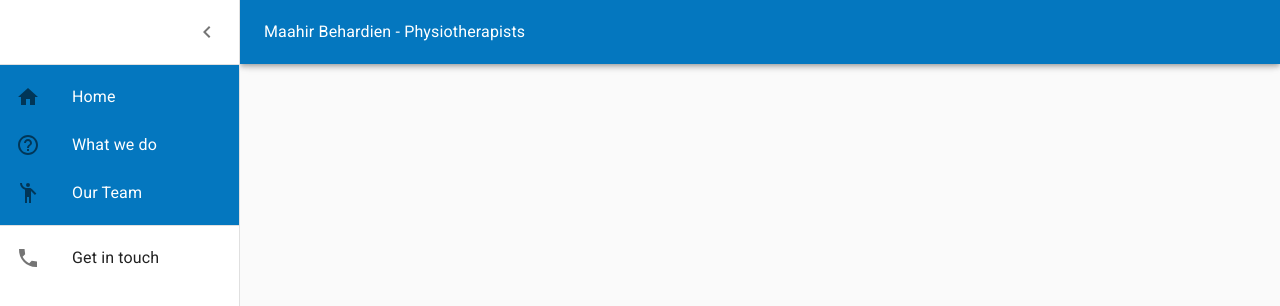
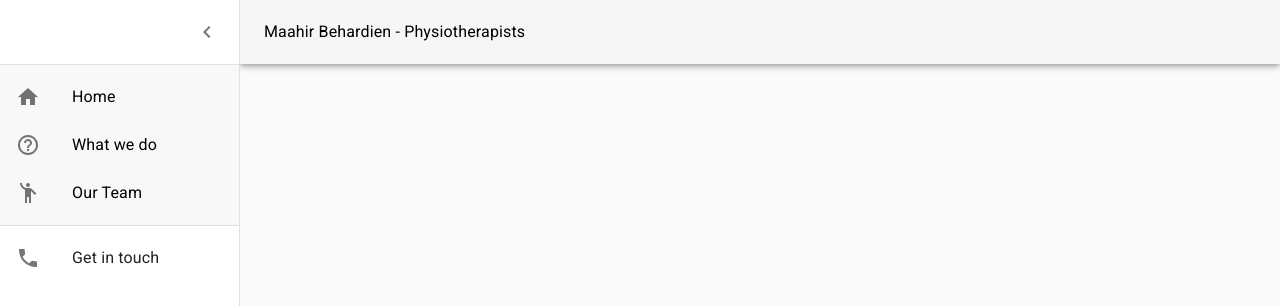
Before and after one commit to xjr007/maahirbehardien-physiotherapists, a React (Create React App) app: page / in a window 1280 px wide. Both pictures are taken after a click on the button "open drawer". Shown: the top 306 px of the page. Built offline with nearby package versions, Linux system fonts and the light colour scheme.

Commit message:
navbar styling ideal and can be revised (ask Joshua) | navbar links are not connected | background colour and font colour changed | indicator removed (prop: inherit)

```diff
--- a/package.json
+++ b/package.json
@@ -11,7 +11,7 @@
     "react": "^16.13.1",
     "react-dom": "^16.13.1",
     "react-responsive": "^8.1.0",
-    "react-scripts": "3.4.3"
+    "react-scripts": "^3.4.4"
   },
   "scripts": {
     "start": "react-scripts start",
--- a/src/index.css
+++ b/src/index.css
@@ -1,20 +1,25 @@
+#root {
+  background-color: rgba(245, 245, 245, 0.713);
+}
+
 .contact-tab {
   position: absolute !important;
   right: 0 !important;
 }
 
 .MuiTabs-flexContainer {
-	background-color: #0477bf;
-	color: white;
+  background-color: rgba(245, 245, 245, 0.713);
+  /* color: #0477bf; */
+  color: black;
 }
 
 .MuiToolbar-root {
-	background-color: #0477bf;
+  background-color: rgba(245, 245, 245, 0.713);
 }
 
 .list-1 {
-	background-color: #0477bf !important;
-	color: white;
+  background-color: rgba(245, 245, 245, 0.713);
+  color: black;
 }
 
 .makeStyles-drawerHeader-8 {
@@ -30,6 +35,7 @@
 }
 
 .logo {
+  text-decoration: none !important;
   position: absolute;
   left: 0;
   font-size: large;
@@ -37,6 +43,9 @@
   padding-left: 2rem;
   font-family: 'Roboto', sans-serif;
 }
+#logo {
+  color: black;
+}
 
 .MuiTabs-flexContainer {
   padding: 0.5rem;
--- a/src/layout/Navbar.js
+++ b/src/layout/Navbar.js
@@ -1,171 +1,25 @@
 import React from 'react';
-import clsx from 'clsx';
-import { makeStyles, useTheme } from '@material-ui/core/styles';
-import Drawer from '@material-ui/core/Drawer';
-import CssBaseline from '@material-ui/core/CssBaseline';
-import AppBar from '@material-ui/core/AppBar';
-import Toolbar from '@material-ui/core/Toolbar';
-import List from '@material-ui/core/List';
-import Typography from '@material-ui/core/Typography';
-import Divider from '@material-ui/core/Divider';
-import IconButton from '@material-ui/core/IconButton';
-import MenuIcon from '@material-ui/icons/Menu';
-import ChevronLeftIcon from '@material-ui/icons/ChevronLeft';
-import ChevronRightIcon from '@material-ui/icons/ChevronRight';
-import ListItem from '@material-ui/core/ListItem';
-import ListItemIcon from '@material-ui/core/ListItemIcon';
-import ListItemText from '@material-ui/core/ListItemText';
-
-import EmojiPeopleSharpIcon from '@material-ui/icons/EmojiPeopleSharp';
-import HelpOutlineSharpIcon from '@material-ui/icons/HelpOutlineSharp';
-import CallSharpIcon from '@material-ui/icons/CallSharp';
-import HomeSharpIcon from '@material-ui/icons/HomeSharp';
-
 import { useMediaQuery } from 'react-responsive';
 import NavbarLargeScreen from './NavbarLargeScreen';
+import NavbarTabMobScreen from './NavbarTabMobScreen';
 
-const drawerWidth = 240;
-
-const useStyles = makeStyles(theme => ({
-	root: {
-		display: 'flex',
-	},
-	appBar: {
-		transition: theme.transitions.create(['margin', 'width'], {
-			easing: theme.transitions.easing.sharp,
-			duration: theme.transitions.duration.leavingScreen,
-		}),
-	},
-	appBarShift: {
-		width: `calc(100% - ${drawerWidth}px)`,
-		marginLeft: drawerWidth,
-		transition: theme.transitions.create(['margin', 'width'], {
-			easing: theme.transitions.easing.easeOut,
-			duration: theme.transitions.duration.enteringScreen,
-		}),
-	},
-	menuButton: {
-		marginRight: theme.spacing(2),
-	},
-	hide: {
-		display: 'none',
-	},
-	drawer: {
-		width: drawerWidth,
-		flexShrink: 0,
-	},
-	drawerPaper: {
-		width: drawerWidth,
-	},
-	drawerHeader: {
-		display: 'flex',
-		alignItems: 'center',
-		padding: theme.spacing(0, 1),
-		// necessary for content to be below app bar
-		...theme.mixins.toolbar,
-		justifyContent: 'flex-end',
-	},
-	content: {
-		flexGrow: 1,
-		padding: theme.spacing(3),
-		transition: theme.transitions.create('margin', {
-			easing: theme.transitions.easing.sharp,
-			duration: theme.transitions.duration.leavingScreen,
-		}),
-		marginLeft: -drawerWidth,
-	},
-	contentShift: {
-		transition: theme.transitions.create('margin', {
-			easing: theme.transitions.easing.easeOut,
-			duration: theme.transitions.duration.enteringScreen,
-		}),
-		marginLeft: 0,
-	},
-}));
 
 export const Navbar = () => {
-	const classes = useStyles();
-	const theme = useTheme();
-	const [open, setOpen] = React.useState(false);
 
 	const isDesktopOrLaptop = useMediaQuery({
-		query: '(min-device-width: 1224px)',
+		query: '(min-device-width: 1080px)',
 	});
 
 	const isTabletOrMobileDevice = useMediaQuery({
-		query: '(max-device-width: 1224px)',
+		query: '(max-device-width: 1080px)',
 	});
 
-	const handleDrawerOpen = () => {
-		setOpen(true);
-	};
-
-	const handleDrawerClose = () => {
-		setOpen(false);
-	};
 
 	return (
 		<div>
 			{isDesktopOrLaptop && <NavbarLargeScreen />}
 
-			{isTabletOrMobileDevice && (
-				<div className={classes.root}>
-					<CssBaseline />
-					<AppBar
-						position='fixed'
-						className={clsx(classes.appBar, {
-							[classes.appBarShift]: open,
-						})}>
-						<Toolbar>
-							<IconButton
-								color='inherit'
-								aria-label='open drawer'
-								onClick={handleDrawerOpen}
-								edge='start'
-								className={clsx(classes.menuButton, open && classes.hide)}>
-								<MenuIcon />
-							</IconButton>
-							<Typography noWrap>Maahir Behardien - Physiotherapists</Typography>
-						</Toolbar>
-					</AppBar>
-					<Drawer
-						className={classes.drawer}
-						variant='persistent'
-						anchor='left'
-						open={open}
-						classes={{
-							paper: classes.drawerPaper,
-						}}>
-						<div className={classes.drawerHeader}>
-							<IconButton onClick={handleDrawerClose}>
-								{theme.direction === 'ltr' ? <ChevronLeftIcon /> : <ChevronRightIcon />}
-							</IconButton>
-						</div>
-						<Divider />
-						<List className='list-1'>
-							{['Home', 'What we do', 'Our Team'].map((text, index) => (
-								<ListItem button key={text} className='tab'>
-									<ListItemIcon>
-										{index === 0 && <HomeSharpIcon />}
-										{index === 1 && <HelpOutlineSharpIcon />}
-										{index === 2 && <EmojiPeopleSharpIcon />}
-									</ListItemIcon>
-									<ListItemText primary={text} />
-								</ListItem>
-							))}
-						</List>
-						<Divider />
-						<List className='list-2'>
-							{['Get in touch'].map((text, index) => (
-								<ListItem button key={text} className='tab'>
-									<ListItemIcon>{index === 0 && <CallSharpIcon />}</ListItemIcon>
-									<ListItemText primary={text} />
-								</ListItem>
-							))}
-						</List>
-					</Drawer>
-				</div>
-			)}
+			{isTabletOrMobileDevice &&  <NavbarTabMobScreen />}
 		</div>
 	);
 };
--- a/src/layout/NavbarLargeScreen.js
+++ b/src/layout/NavbarLargeScreen.js
@@ -12,13 +12,13 @@ const useStyles = makeStyles({
 	},
 });
 
-const theme = createMuiTheme({
-	palette: {
-		secondary: {
-			main: '#F2380F',
-		},
-	},
-});
+// const theme = createMuiTheme({
+// 	palette: {
+// 		secondary: {
+// 			main: '#F2380F',
+// 		},
+// 	},
+// });
 
 export const NavbarLargeScreen = () => {
 	const classes = useStyles();
@@ -29,17 +29,16 @@ export const NavbarLargeScreen = () => {
 	};
 
 	return (
-		<ThemeProvider theme={theme}>
+
 			<Paper className={classes.root}>
-				<Tabs value={value} onChange={handleChange} centered indicatorColor='secondary'>
+				<Tabs value={value} onChange={handleChange} centered indicatorColor='inherit'>
 					<span className='logo'>Maahir Behardien Physiotherapists</span>
 					<Tab label='Home' className='tab' />
+					<Tab label='What We Do' className='tab' />
 					<Tab label='Our Team' className='tab' />
-					<Tab label='What We Do' className='tab' />
-					<Tab label='Get in touch' className='contact-tab tab' />
+					<Tab label='Contact Us' className='contact-tab tab' />
 				</Tabs>
 			</Paper>
-		</ThemeProvider>
 	);
 };
 
--- /dev/null
+++ b/src/layout/NavbarTabMobScreen.js
@@ -0,0 +1,160 @@
+import React from 'react';
+
+import clsx from 'clsx';
+import { makeStyles, useTheme } from '@material-ui/core/styles';
+
+import Drawer from '@material-ui/core/Drawer';
+import CssBaseline from '@material-ui/core/CssBaseline';
+import AppBar from '@material-ui/core/AppBar';
+import Toolbar from '@material-ui/core/Toolbar';
+import List from '@material-ui/core/List';
+import Typography from '@material-ui/core/Typography';
+import Divider from '@material-ui/core/Divider';
+import IconButton from '@material-ui/core/IconButton';
+import MenuIcon from '@material-ui/icons/Menu';
+import ChevronLeftIcon from '@material-ui/icons/ChevronLeft';
+import ChevronRightIcon from '@material-ui/icons/ChevronRight';
+import ListItem from '@material-ui/core/ListItem';
+import ListItemIcon from '@material-ui/core/ListItemIcon';
+import ListItemText from '@material-ui/core/ListItemText';
+
+import EmojiPeopleSharpIcon from '@material-ui/icons/EmojiPeopleSharp';
+import HelpOutlineSharpIcon from '@material-ui/icons/HelpOutlineSharp';
+import CallSharpIcon from '@material-ui/icons/CallSharp';
+import HomeSharpIcon from '@material-ui/icons/HomeSharp';
+
+const drawerWidth = 240;
+
+const useStyles = makeStyles(theme => ({
+	root: {
+		display: 'flex',
+	},
+	appBar: {
+        background:  'rgba(245, 245, 245, 0.713)',
+		transition: theme.transitions.create(['margin', 'width'], {
+			easing: theme.transitions.easing.sharp,
+            duration: theme.transitions.duration.leavingScreen,
+
+		}),
+	},
+	appBarShift: {
+		width: `calc(100% - ${drawerWidth}px)`,
+		marginLeft: drawerWidth,
+		transition: theme.transitions.create(['margin', 'width'], {
+			easing: theme.transitions.easing.easeOut,
+			duration: theme.transitions.duration.enteringScreen,
+		}),
+	},
+	menuButton: {
+        marginRight: theme.spacing(2),
+	},
+	hide: {
+		display: 'none',
+	},
+	drawer: {
+		width: drawerWidth,
+		flexShrink: 0,
+	},
+	drawerPaper: {
+		width: drawerWidth,
+	},
+	drawerHeader: {
+		display: 'flex',
+		alignItems: 'center',
+		padding: theme.spacing(0, 1),
+		// necessary for content to be below app bar
+		...theme.mixins.toolbar,
+		justifyContent: 'flex-end',
+	},
+	content: {
+		flexGrow: 1,
+		padding: theme.spacing(3),
+		transition: theme.transitions.create('margin', {
+			easing: theme.transitions.easing.sharp,
+			duration: theme.transitions.duration.leavingScreen,
+		}),
+		marginLeft: -drawerWidth,
+	},
+	contentShift: {
+		transition: theme.transitions.create('margin', {
+			easing: theme.transitions.easing.easeOut,
+			duration: theme.transitions.duration.enteringScreen,
+		}),
+		marginLeft: 0,
+	},
+}));
+
+const NavbarTabMobScreen = () => {
+
+	const classes = useStyles();
+	const theme = useTheme();
+	const [open, setOpen] = React.useState(false);
+
+	const handleDrawerOpen = () => {
+		setOpen(true);
+	};
+
+	const handleDrawerClose = () => {
+		setOpen(false);
+	};
+    return (
+        <div className={classes.root}>
+        <CssBaseline />
+        <AppBar
+            position='fixed'
+            className={clsx(classes.appBar, {
+                [classes.appBarShift]: open,
+            })}>
+            <Toolbar>
+                <IconButton
+                    color='#0477bf'
+                    aria-label='open drawer'
+                    onClick={handleDrawerOpen}
+                    edge='start'
+                    className={clsx(classes.menuButton, open && classes.hide)}>
+                    <MenuIcon />
+                </IconButton>
+                <Typography Wrap centered id='logo'>Maahir Behardien - Physiotherapists</Typography>
+            </Toolbar>
+        </AppBar>
+        <Drawer
+            className={classes.drawer}
+            variant='persistent'
+            anchor='left'
+            open={open}
+            classes={{
+                paper: classes.drawerPaper,
+            }}>
+            <div className={classes.drawerHeader}>
+                <IconButton onClick={handleDrawerClose}>
+                    {theme.direction === 'ltr' ? <ChevronLeftIcon /> : <ChevronRightIcon />}
+                </IconButton>
+            </div>
+            <Divider />
+            <List className='list-1'>
+                {['Home', 'What we do', 'Our Team'].map((text, index) => (
+                    <ListItem button key={text} className='tab'>
+                        <ListItemIcon>
+                            {index === 0 && <HomeSharpIcon />}
+                            {index === 1 && <HelpOutlineSharpIcon />}
+                            {index === 2 && <EmojiPeopleSharpIcon />}
+                        </ListItemIcon>
+                        <ListItemText primary={text} />
+                    </ListItem>
+                ))}
+            </List>
+            <Divider />
+            <List className='list-2'>
+                {['Get in touch'].map((text, index) => (
+                    <ListItem button key={text} className='tab'>
+                        <ListItemIcon>{index === 0 && <CallSharpIcon />}</ListItemIcon>
+                        <ListItemText primary={text} />
+                    </ListItem>
+                ))}
+            </List>
+        </Drawer>
+    </div>
+    )
+}
+
+export default NavbarTabMobScreen;
```
Also changed, not shown: 1 other file (tests, documents, lock files or other folders). Lines whose indentation alone changed are shown as unchanged.
